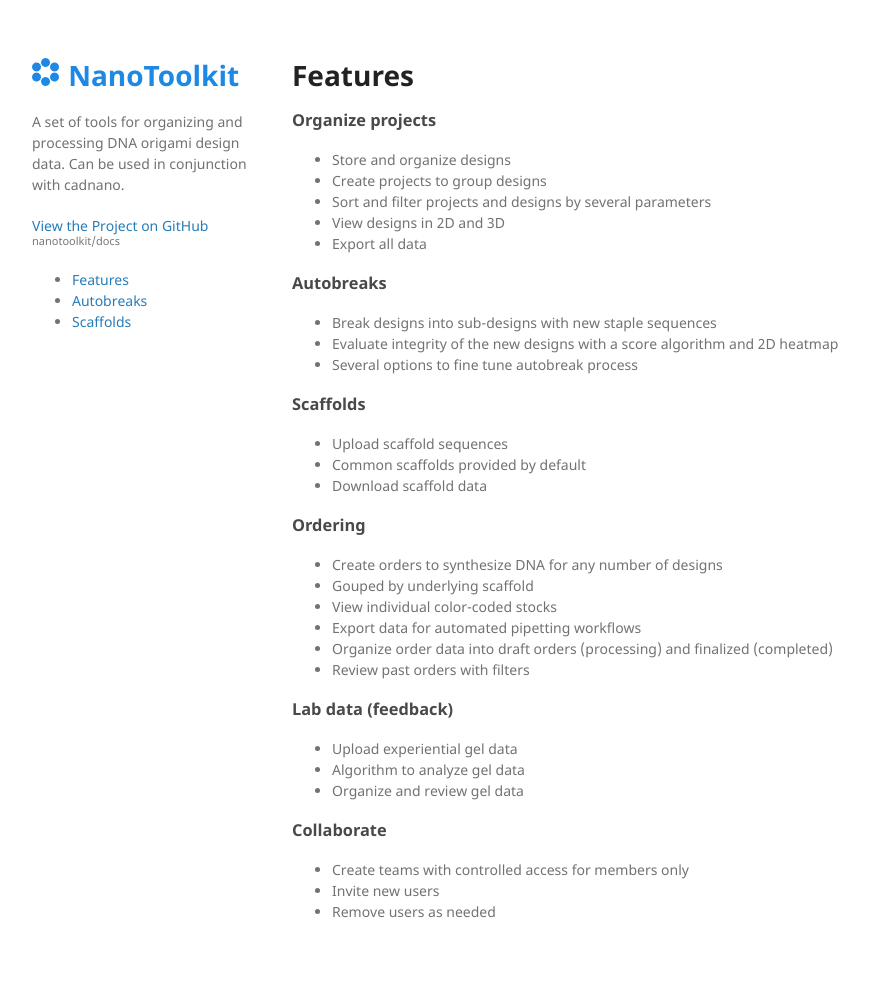
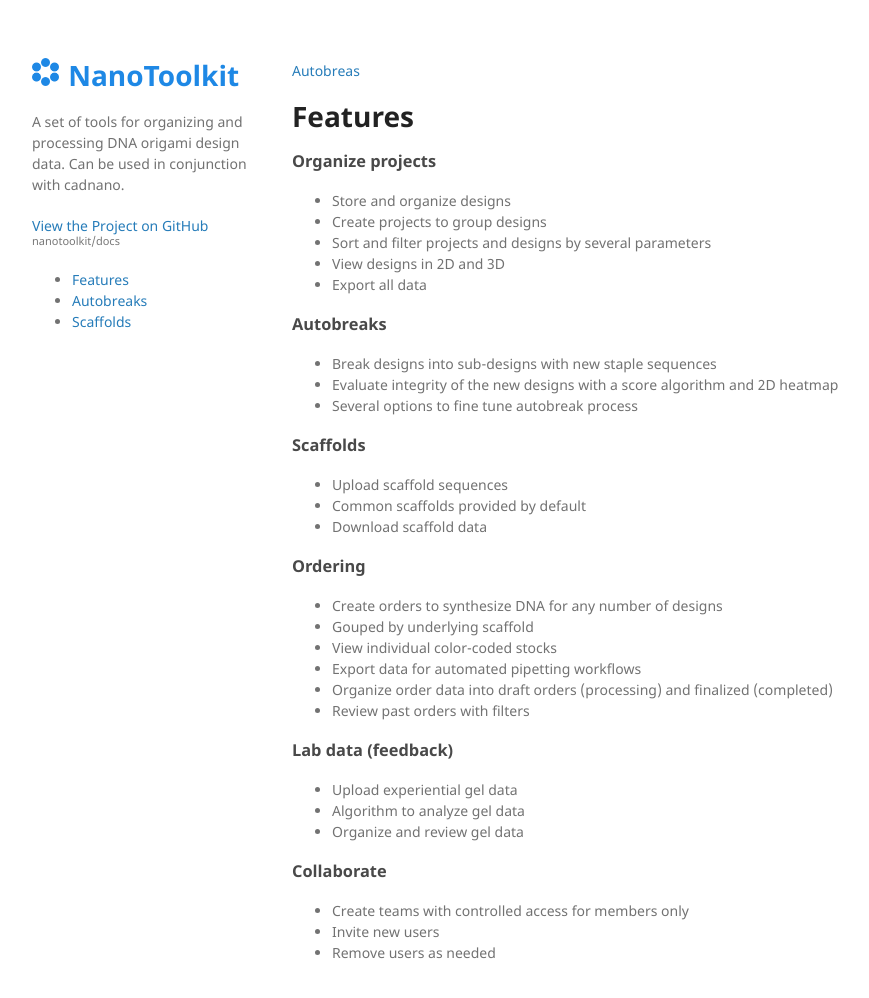
Before and after one commit to nanotoolkit/docs, a Jekyll site: the page built from index.md, in a window 1280 px wide and 1033 px high. Shown: the top 998 px of the window, without its empty margins (178-1047 px from the left). Built offline with Jekyll 4.4.1, drawn with Linux system fonts in a browser that asks for light colours; our own code applies the rules of GitHub Pages for plain Markdown files.

Commit message:
test markdown link

```diff
--- a/index.md
+++ b/index.md
@@ -1,4 +1,4 @@
-
+[Autobreas](pages/autobreaks.md)
 
 # Features
 
```
